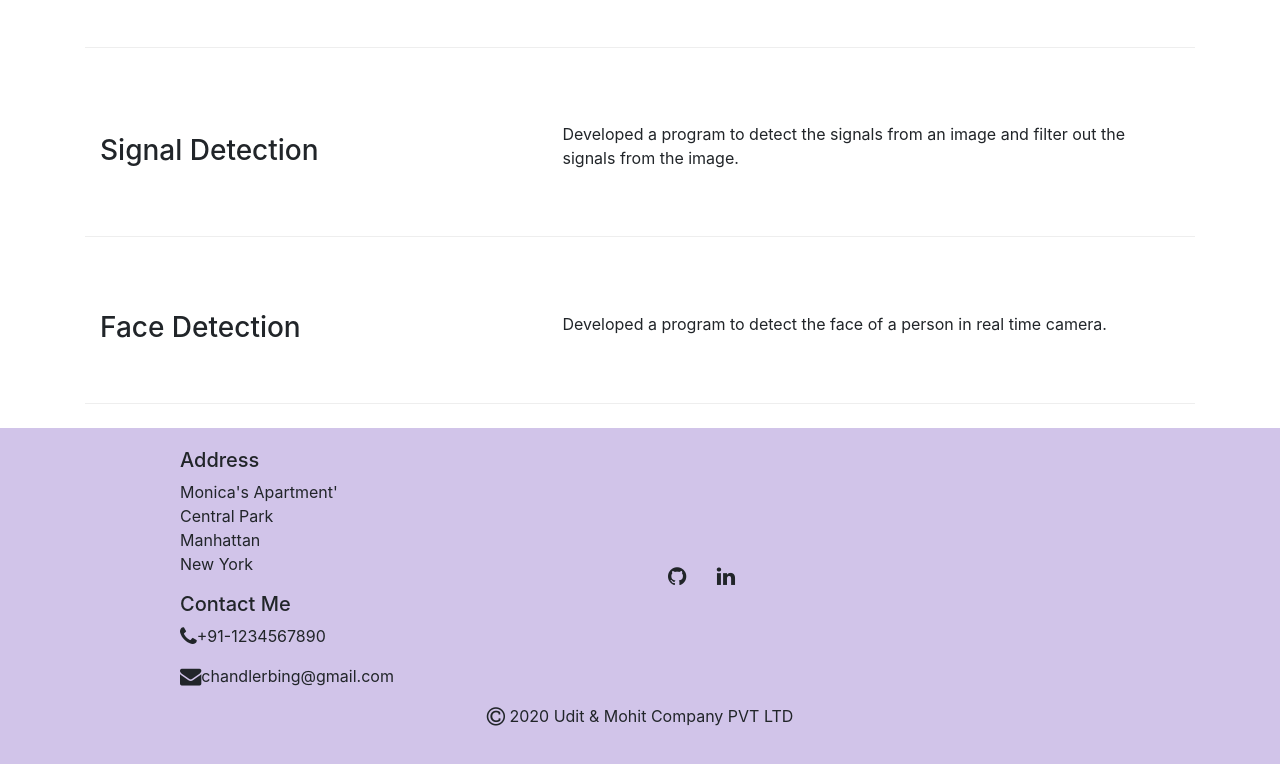
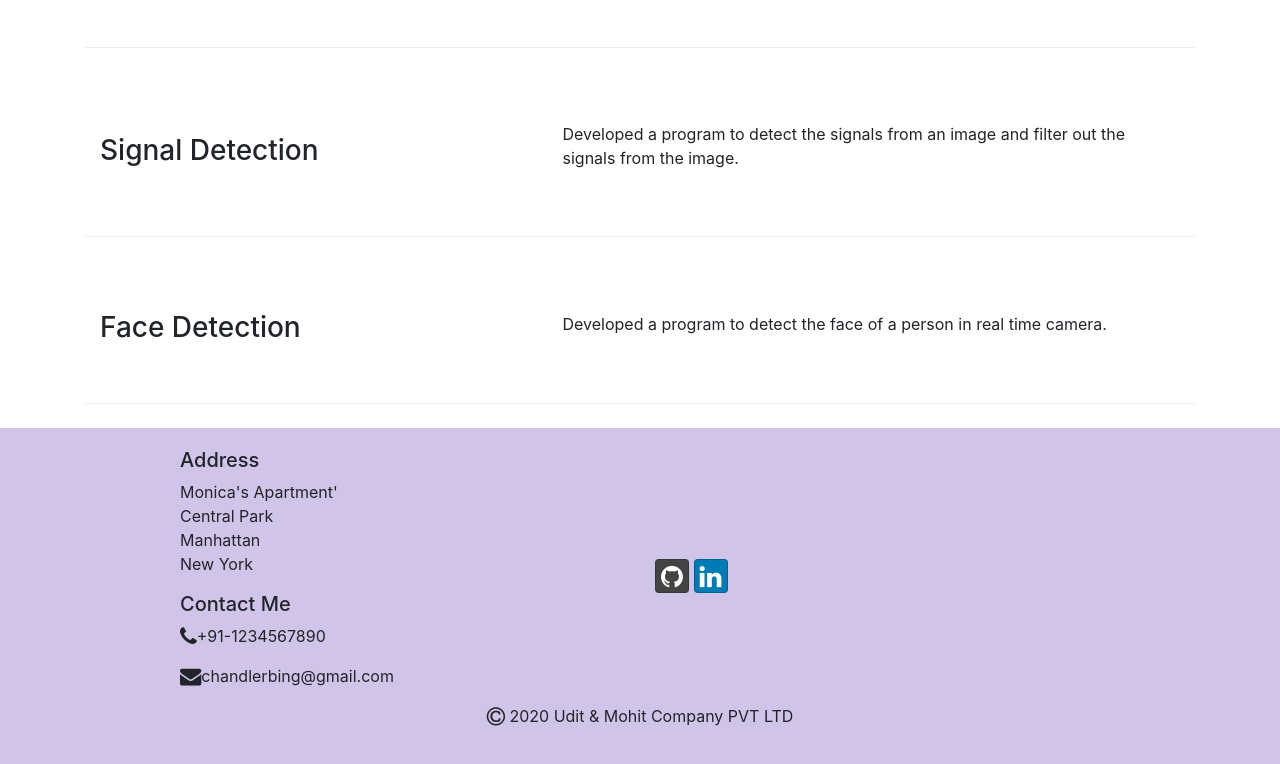
Before and after one commit to UditDuhan/React-Specialization-Coursera, a website: page index.html in a window 1280 px wide. Shown: the part 834-1598 px from the top of the page. Drawn offline with nearby package versions, Linux system fonts and the light colour scheme.

Commit message:
Errors fixed

```diff
--- a/index.html
+++ b/index.html
@@ -7,7 +7,7 @@
     <link rel="stylesheet" href="https://stackpath.bootstrapcdn.com/bootstrap/4.5.2/css/bootstrap.min.css"
         integrity="sha384-JcKb8q3iqJ61gNV9KGb8thSsNjpSL0n8PARn9HuZOnIxN0hoP+VmmDGMN5t9UJ0Z" crossorigin="anonymous">
     <link rel="stylesheet" href="node_modules/font-awesome/css/font-awesome.min.css">
-    <link rel="sylesheet" href="node_modules/bootstrap-social/bootstrap-social.css">
+    <link rel="stylesheet" href="node_modules/bootstrap-social/bootstrap-social.css">
     <link rel="stylesheet" href="style.css">
     <title>Udit's Blog'</title>
 </head>
@@ -125,8 +125,8 @@
                 <div class="col-6 col-sm-6 align-self-center">
                     <a class="btn btn-social-icon btn-github" href="https://www.github.com/UditDuhan" target="_blank"><i
                             class="fa fa-github fa-lg"></i></a>
-                    <a class="btn btn-social btn-google" href="https://in.linkedin.com/in/uditduhan" target="_blank"><i
-                            class="fa fa-linkedin fa-lg"></i></a>
+                    <a class="btn btn-social-icon btn-linkedin" href="https://in.linkedin.com/in/uditduhan"
+                        target="_blank"><i class="fa fa-linkedin fa-lg"></i></a>
                 </div>
             </div>
             <div class="row justify-content-center">
```
